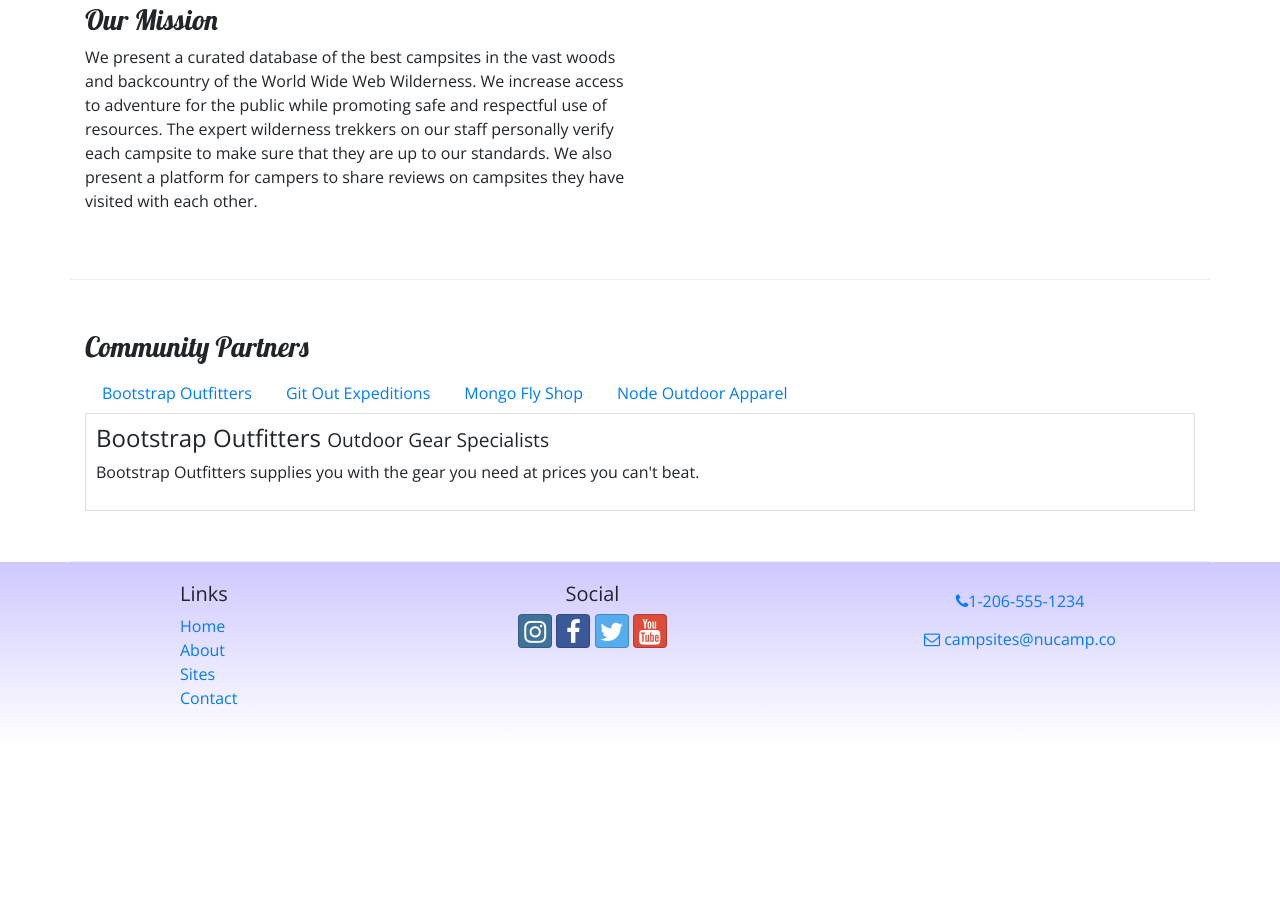
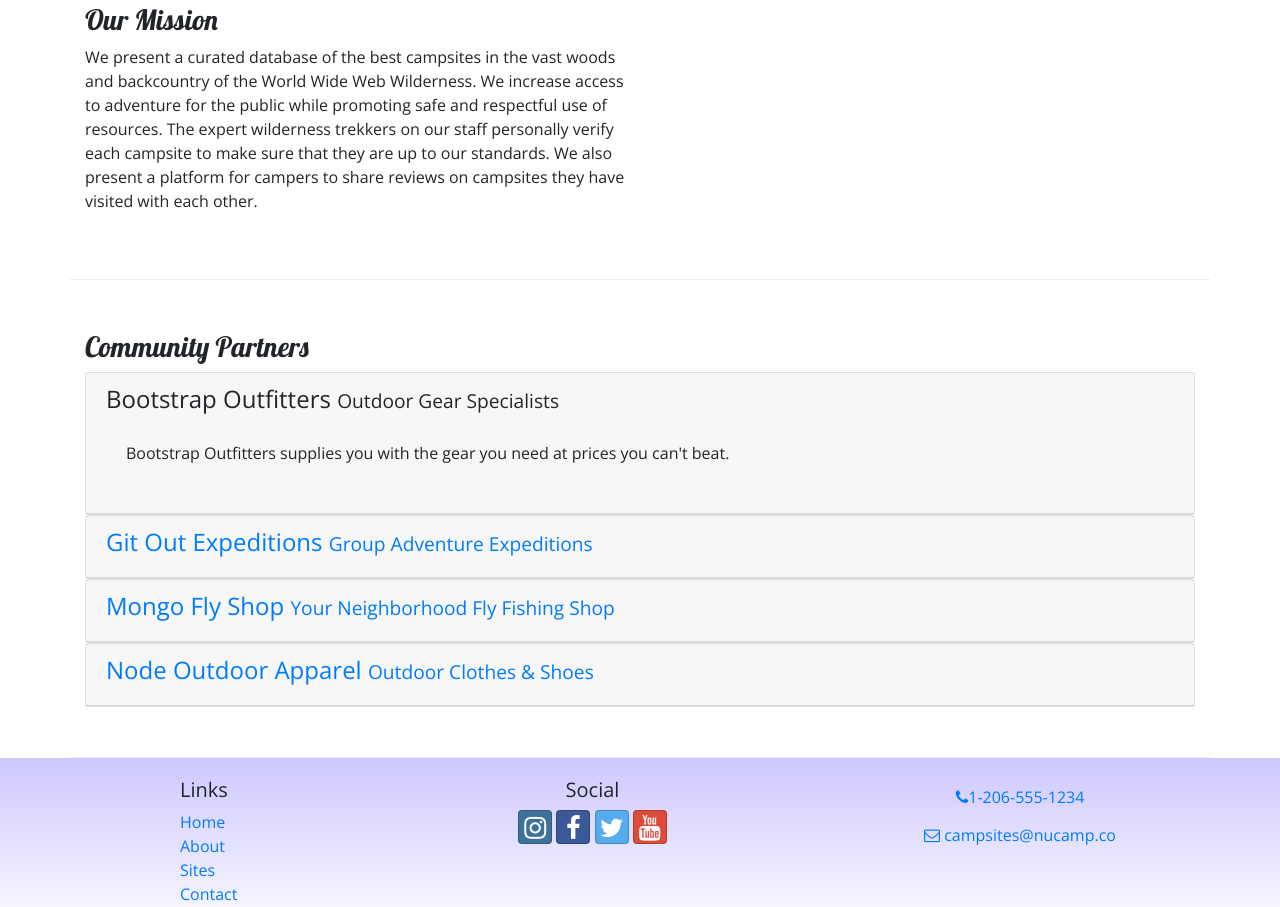
Before and after one commit to brentaharris/nucampsite, a website: page aboutus.html in a window 1280 px wide. Shown: the part 402-1309 px from the top of the page. Before the commit the page ends 1148 px from the top, so only its background shows below. Drawn offline with nearby package versions, Linux system fonts and the light colour scheme.

Commit message:
added accordian to aboutus page

```diff
--- a/aboutus.html
+++ b/aboutus.html
@@ -82,31 +82,58 @@
             <div class="row row-content">
                 <div class="col">
                 <h3>Community Partners</h3>
-                <ul class="nav nav-tabs">
-                    <li class="nav-item"><a class="nav-link" href="#bootstrap" role="tab" data-toggle="tab">Bootstrap Outfitters</a></li>
-                    <li class="nav-item"><a class="nav-link" href="#git" role="tab" data-toggle="tab">Git Out Expeditions</a></li>
-                    <li class="nav-item"><a class="nav-link" href="#mongo" role="tab" data-toggle="tab">Mongo Fly Shop</a></li>
-                    <li class="nav-item"><a class="nav-link" href="#node" role="tab" data-toggle="tab">Node Outdoor Apparel</a></li>
-                </ul>
-                <div class="tab-content">
-                    <div role="tabpanel" class="tab-pane fade show active" id="bootstrap">
-                        <h4>Bootstrap Outfitters <small>Outdoor Gear Specialists</small></h4>
-                        <p class="d-none d-sm-block">Bootstrap Outfitters supplies you with the gear you need at prices you can't beat.</p>
+                <!-- start accordian -->
+                <div id="accordion">
+                    <div class="card">
+                        <div role="tab" class="card-header">
+                            <h4>
+                                <a data-toggle="collapse" data-target="#bootstrap">Bootstrap Outfitters <small>Outdoor Gear Specialists</small></a>
+                            </h4>
+                            <div class="collapse show" id="bootstrap" data-parent="#accordion">
+                                <div class="card-body">
+                                    <p class="d-none d-sm-block">Bootstrap Outfitters supplies you with the gear you need at prices you can't beat.</p>
+                                </div>
+                            </div>
+                        </div>
                     </div>
 
-                    <div role="tabpanel" class="tab-pane fade" id="git">
-                        <h4>Git Out Expeditions <small>Group Adventure Expeditions</small></h4>
-                        <p class="d-none d-sm-block">Join Git Out Expeditions to explore new horizons with a group of other adventurers!</p>
+                    <div class="card">
+                        <div class="card-header" id="tab">
+                            <h4>
+                                <a class="collapsed" data-toggle="collapse" data-target="#git">Git Out Expeditions <small>Group Adventure Expeditions</small></a>
+                            </h4>
+                            <div class="collapse" id="git" data-parent="#accordion">
+                                <div class="card-body">
+                                    <p class="d-none d-sm-block">Join Git Out Expeditions to explore new horizons with a group of other adventurers!</p>
+                                </div>
+                            </div>
+                        </div>
                     </div>
 
-                    <div role="tabpanel" class="tab-pane fade" id="mongo">
-                        <h4>Mongo Fly Shop <small>Your Neighborhood Fly Fishing Shop</small></h4>
-                        <p class="d-none d-sm-block">Need a new fishing pole, a tacklebox, or flies of all kinds? Stop by Mongo Fly Shop.</p>
+                    <div class="card">
+                        <div class="card-header" id="tab">
+                            <h4>
+                                <a class="collapsed" data-toggle="collapse" data-target="#mongo">Mongo Fly Shop <small>Your Neighborhood Fly Fishing Shop</small></a>
+                            </h4>
+                            <div class="collapse" id="mongo" data-parent="#accordion">
+                                <div class="card-body">
+                                    <p class="d-none d-sm-block">Need a new fishing pole, a tacklebox, or flies of all kinds? Stop by Mongo Fly Shop.</p>
+                                </div>
+                            </div>
+                        </div>
                     </div>
 
-                    <div role="tabpanel" class="tab-pane fade" id="node">
-                        <h4>Node Outdoor Apparel <small>Outdoor Clothes & Shoes</small></h4>
-                        <p class="d-none d-sm-block">From polar fleeces to swimsuits, hiking boots to waders, a visit to Node will be sure to get you covered.</p>
+                    <div class="card">
+                        <div class="card-header" id="tab">
+                            <h4>
+                                <a class="collapsed" data-toggle="collapse" data-target="#node">Node Outdoor Apparel <small>Outdoor Clothes & Shoes</small></a>
+                            </h4>
+                            <div class="collapse" id="node" data-parent="#accordion">
+                                <div class="card-body">
+                                    <p class="d-none d-sm-block">From polar fleeces to swimsuits, hiking boots to waders, a visit to Node will be sure to get you covered.</p>
+                                </div>
+                            </div>
+                        </div>
                     </div>
                 </div>
             </div>
```
